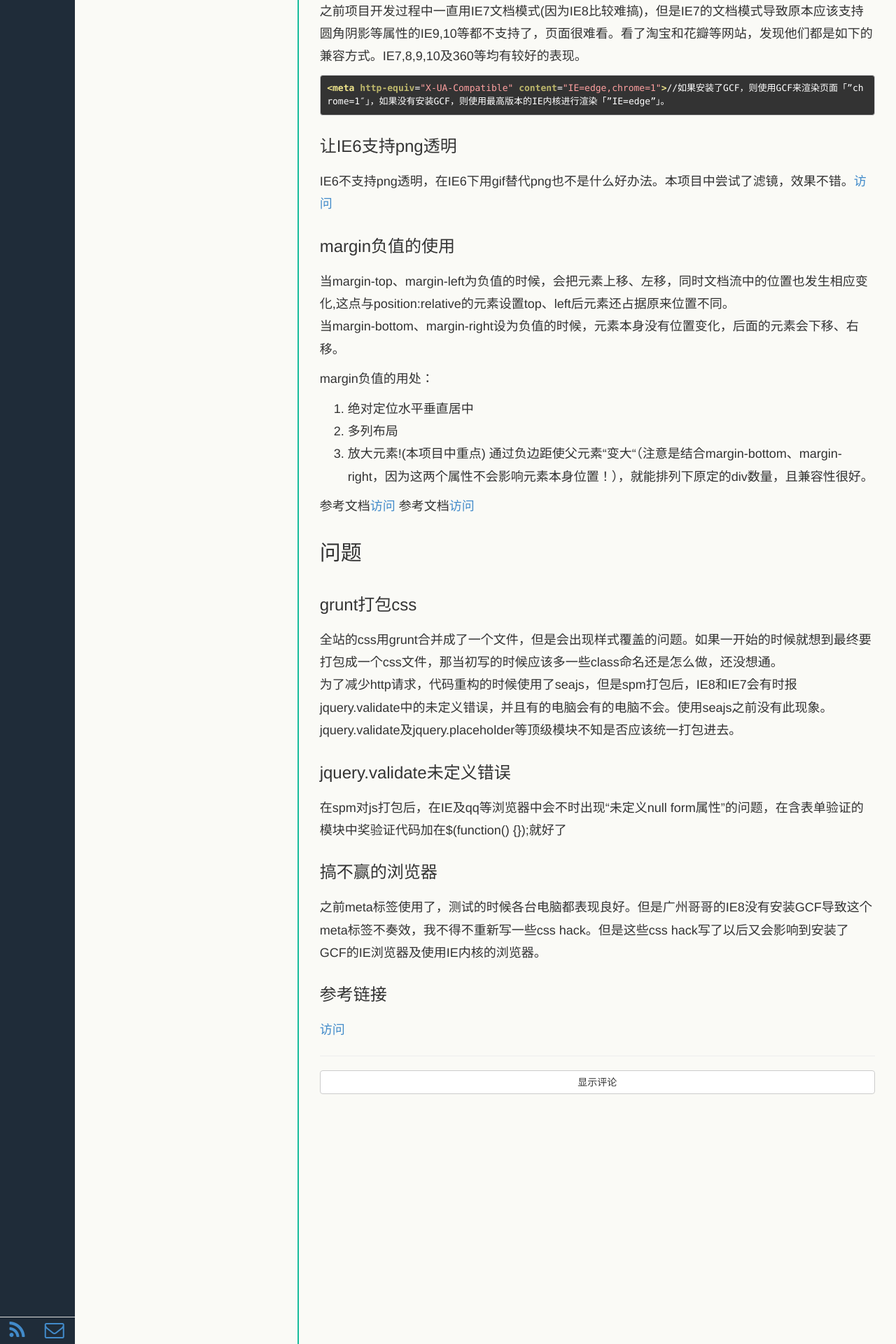
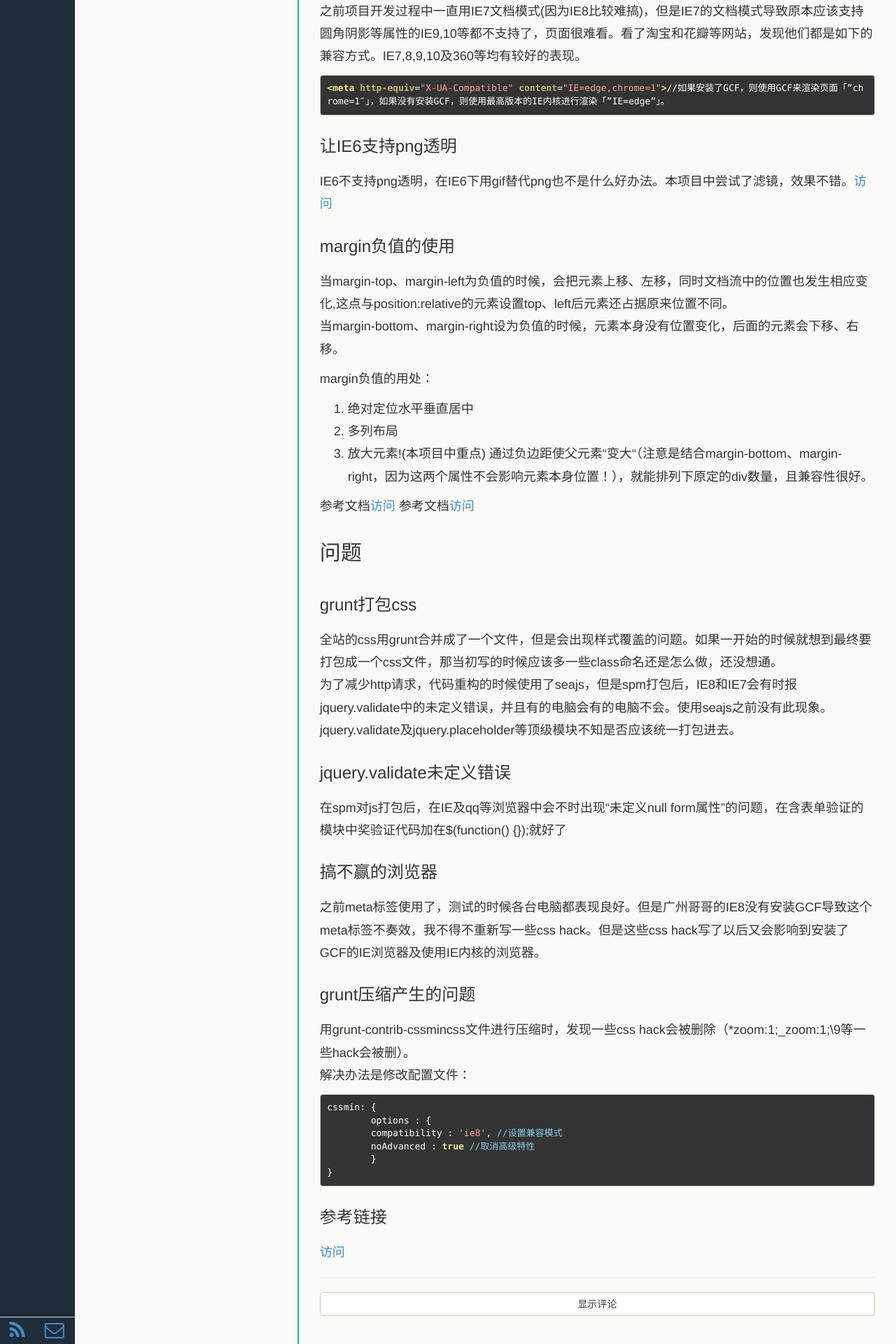
Before and after one commit to echoZQ/echo-blog, a Jekyll site: the page built from _posts/2014-10-24-dancing-web.md, in a window 1280 px wide. Shown: the part 2925-4845 px from the top of the page at 70% size. Built offline with Jekyll 4.4.1, drawn with Linux system fonts in a browser that asks for light colours; Markdown is read by kramdown in place of the engine named in the settings.

Commit message:
grunt压缩产生的问题

```diff
--- a/_posts/2014-10-24-dancing-web.md
+++ b/_posts/2014-10-24-dancing-web.md
@@ -144,6 +144,18 @@ jquery.validate及jquery.placeholder等顶级模块不知是否应该统一打
 ### 搞不赢的浏览器
 之前meta标签使用了<meta http-equiv="X-UA-Compatible" content="IE=edge,chrome=1">，测试的时候各台电脑都表现良好。但是广州哥哥的IE8没有安装GCF导致这个meta标签不奏效，我不得不重新写一些css hack。但是这些css hack写了以后又会影响到安装了GCF的IE浏览器及使用IE内核的浏览器。
 
+### grunt压缩产生的问题
+用grunt-contrib-cssmincss文件进行压缩时，发现一些css hack会被删除（*zoom:1;_zoom:1;\9等一些hack会被删）。
+解决办法是修改配置文件：
+
+	cssmin: {
+    	options : {
+        	compatibility : 'ie8', //设置兼容模式
+        	noAdvanced : true //取消高级特性
+    	}
+    }
+
+
 
 
 ### 参考链接
```
